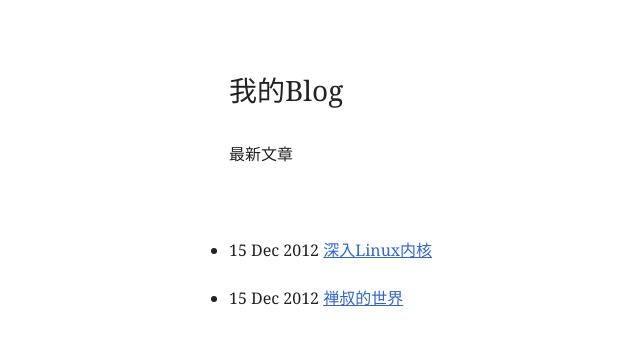
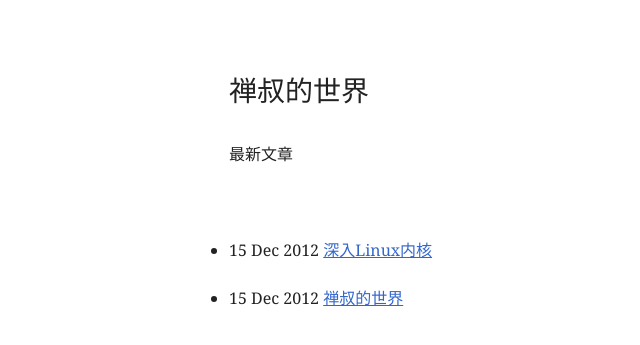
Before and after one commit to since1q80/me, a Jekyll site: the page built from index.html, in a window 1280 px wide. Shown: the top 345 px of the page, without its empty margins (91-731 px from the left). Built offline with Jekyll 4.4.1, drawn with Linux system fonts in a browser that asks for light colours; Markdown is read by kramdown in place of the engine named in the settings.

Commit message:
update 1st blog

```diff
--- a/_posts/2012-12-15-hello-world.html
+++ b/_posts/2012-12-15-hello-world.html
@@ -2,6 +2,7 @@
 layout: default
 title: 禅叔的世界
 ---
+
 <h2>{{ page.title }}</h2>
 <p>我的第一篇文章</p>
 <p>{{ page.date | date_to_string }}</p>
--- a/_posts/2012-12-15-linux-architecture.html
+++ b/_posts/2012-12-15-linux-architecture.html
@@ -3,7 +3,7 @@ layout: default
 title: 深入Linux内核
 ---
 
-    <p>地址空间与特权级别</p>
+<p>地址空间与特权级别</p>
 <p>Linux 把虚拟地址空间分为两个部分，分别称为内核空间和用户空间</p>
 
 <p>1.特权级别</p>
--- a/index.html
+++ b/index.html
@@ -1,6 +1,6 @@
 ---
 layout: default
-title: 我的Blog
+title: 禅叔的世界
 ---
 
 　　<h2>{{ page.title }}</h2>
```
